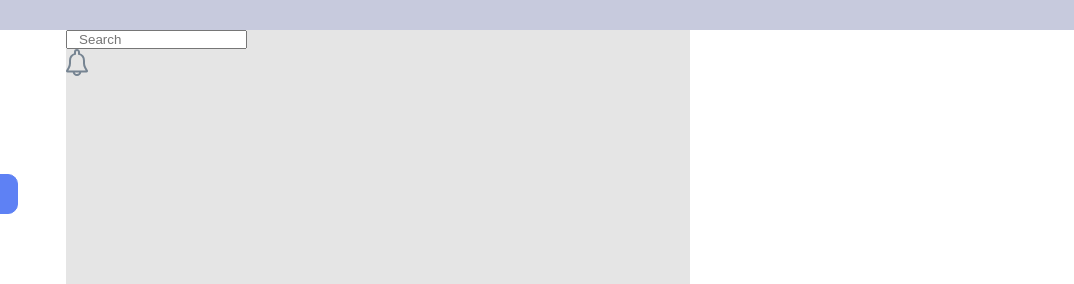
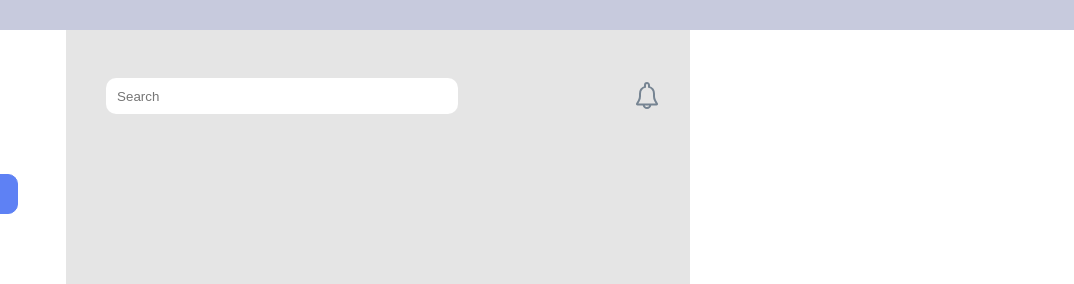
Before and after one commit to Yaasir024/Course-dashboard, a plain HTML site: page index.html in a window 1280 px wide. Shown: the top 284 px of the page, 206-1280 px from the left. Drawn offline with Linux system fonts and the light colour scheme.

```diff
--- a/style.css
+++ b/style.css
@@ -100,3 +100,24 @@ body {
 .upgrade {
     margin-top: 11.1rem;
 }
+
+/* Main */
+
+/* Search Area */
+.search-area {
+    margin-top: 4.8rem;
+    display: flex;
+    justify-content: space-between;
+}
+
+.search-input {
+    margin-left: 4rem;
+    border: none;
+    border-radius: 1rem;
+    height: 3.6rem;
+    width: 35.2rem;
+}
+
+.notification-bell {
+    margin-right: 3.2rem;
+}
```
Also changed, not shown: images/search-icon.svg (added).
